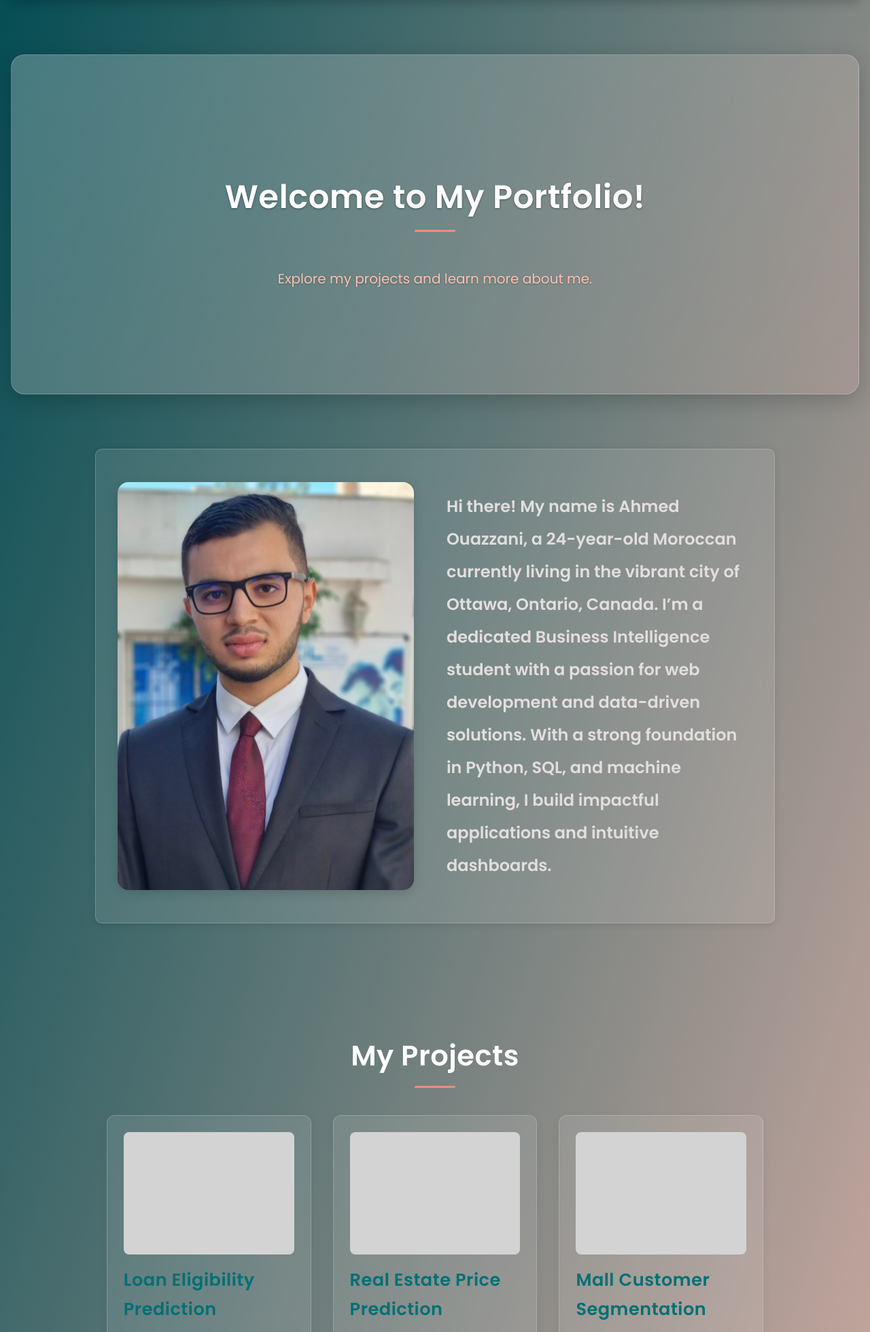
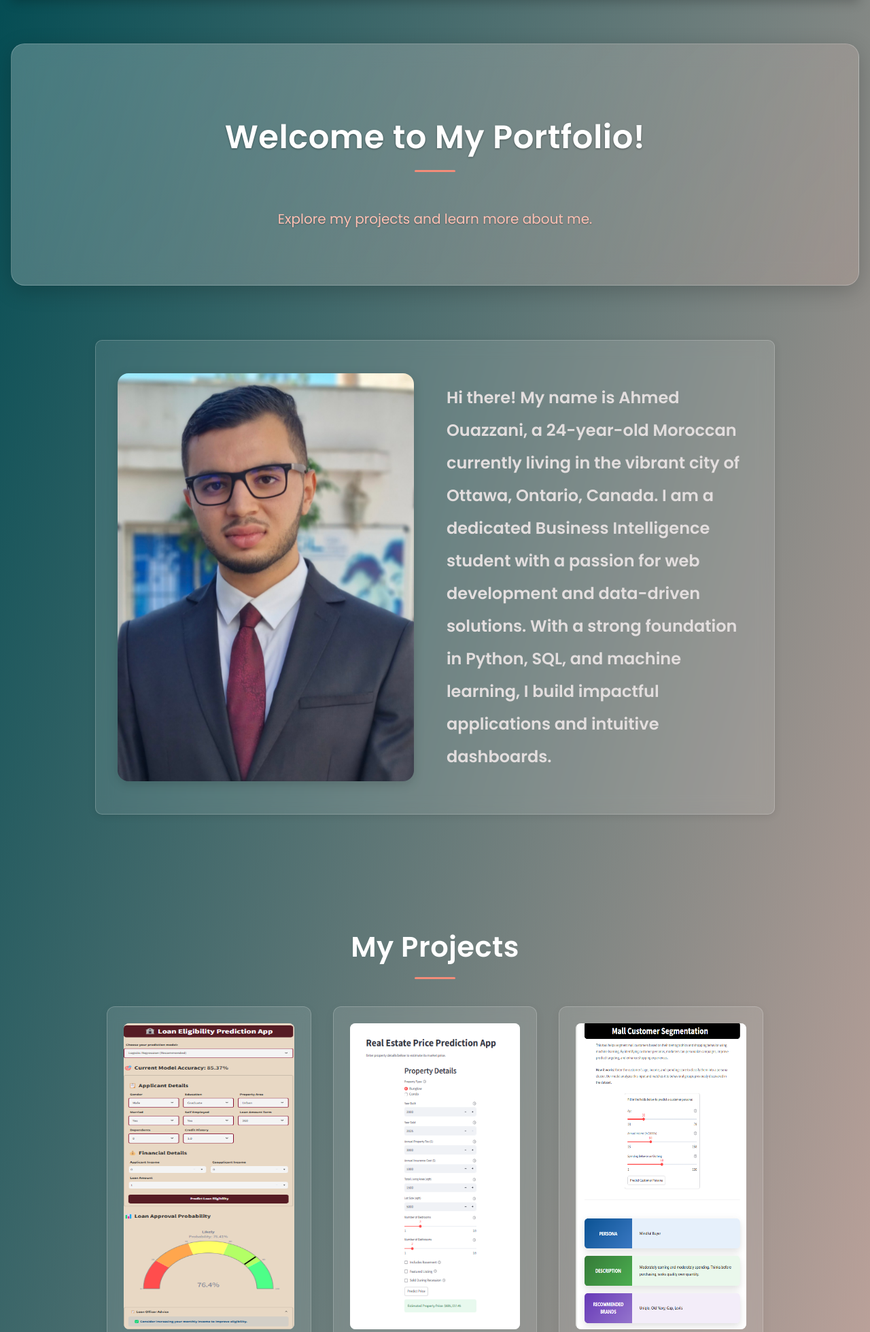
Before and after one commit to AhmedOT22/Portfolio, a Flask app: page / in a window 1280 px wide. Shown: the part 73-2032 px from the top of the page at 68% size. Run offline with Flask 3, Linux system fonts and the light colour scheme.

Commit message:
add images

```diff
--- a/static/css/style.css
+++ b/static/css/style.css
@@ -146,9 +146,8 @@ header {
 	background: linear-gradient(135deg, rgba(255,255,255,0.25), rgba(255,193,180,0.15));
 	box-shadow: 0 8px 32px rgba(0,0,0,0.2);
 	border: 1px solid rgba(255,255,255,0.2);
-	margin: 5rem auto 0;
-	height: 500px;
-	max-width: 1400px;
+	margin: 4rem auto 0;
+	max-width: 1800px;
 }
 #home h1 {
 	font-size: 3rem;
@@ -228,12 +227,17 @@ header {
 	transform: translateY(-8px);
 }
 .project-image-placeholder {
-	width: 100%;
-	height: 180px;
+	height: 450px;
 	background-color: #d3d3d3;
 	border-radius: 8px;
 	margin-bottom: 1rem;
 }
+
+.project-image-placeholder img {
+	border-radius: 8px;
+	object-fit: contain;
+}
+
 .project-description {
 	flex: 1;
 	display: flex;
@@ -289,7 +293,7 @@ header {
 	flex-direction: column;
 	align-items: center;
 	gap: 1rem;
-	max-width: 1600px;
+	max-width: 500px;
 	margin: 2rem auto 0;
 }
 #contact input,
--- a/templates/index.html
+++ b/templates/index.html
@@ -13,7 +13,7 @@
 	<div class="about-text">
 		<p>
 			Hi there! My name is Ahmed Ouazzani, a 24-year-old Moroccan currently living in the vibrant city of Ottawa, Ontario, Canada.
-			I’m a dedicated Business Intelligence student with a passion for web development and data-driven solutions.
+			I am a dedicated Business Intelligence student with a passion for web development and data-driven solutions.
 			With a strong foundation in Python, SQL, and machine learning, I build impactful applications and intuitive dashboards.
 		</p>
 	</div>
@@ -25,7 +25,7 @@
 		{% for project in projects %}
 		<div class="project-card">
 			{% if project.image %}
-			<img src="{{ url_for('static', filename='images/' ~ project.image) }}" alt="{{ project.title }}" class="project-image-placeholder">
+			<img src="{{ url_for('static', filename= project.image) }}" alt="{{ project.title }}" class="project-image-placeholder">
 			{% else %}
 			<div class="project-image-placeholder"></div>
 			{% endif %}
--- a/view.py
+++ b/view.py
@@ -8,6 +8,7 @@ def home():
 	projects = [
 		{
 			"title": "Loan Eligibility Prediction",
+			"image": "images/loan.png",
 			"description": (
 				"A real-time machine learning web app that predicts loan approval likelihood based on user inputs. "
 				"Implements Random Forest and Logistic Regression models, featuring an interactive form and dynamic gauge visualization built with Streamlit."
@@ -18,33 +19,36 @@ def home():
 		},
 		{
 			"title": "Real Estate Price Prediction",
+			"image": "images/realestate.png",
 			"description": (
 				"A regression-based machine learning app for predicting house prices based on property attributes. "
 				"Includes data preprocessing, EDA visualizations, and a Streamlit-based UI for interactive predictions."
 			),
 			"skills": "Python, Scikit-learn, Pandas, Streamlit, Matplotlib",
-			#"link": "https://example.com/real-estate",
-			#"github": "https://github.com/AhmedOT22/real-estate-price-predictor"
+			"link": "https://example.com/real-estate",
+			"github": "https://github.com/AhmedOT22/real-estate-price-predictor"
 		},
 		{
 			"title": "Mall Customer Segmentation",
+			"image": "images/mall.png",
 			"description": (
 				"A clustering project that segments mall customers by income and spending score using the K-Means algorithm. "
 				"Optimal cluster count determined using the Elbow Method and Silhouette Score. Includes a simple interactive dashboard in Streamlit."
 			),
 			"skills": "Python, Scikit-learn, Matplotlib, Streamlit",
-			#"link": "https://example.com/mall-segmentation",
-			#"github": "https://github.com/AhmedOT22/mall-customer-segmentation"
+			"link": "https://example.com/mall-segmentation",
+			"github": "https://github.com/AhmedOT22/mall-customer-segmentation"
 		},
 		{
 			"title": "UCLA Admission Prediction",
+			"image": "images/ucla.png",
 			"description": (
 				"A deep learning project that predicts graduate admission chances at UCLA based on GPA, GRE, TOEFL, SOP, and LOR scores. "
 				"The project includes explainability using SHAP values, an interactive input form, and visual feedback via Streamlit."
 			),
 			"skills": "Python, TensorFlow, Keras, SHAP, Streamlit",
-			#"link": "https://example.com/ucla-admissions",
-			#"github": "https://github.com/AhmedOT22/ucla-admission-predictor"
+			"link": "https://example.com/ucla-admissions",
+			"github": "https://github.com/AhmedOT22/ucla-admission-predictor"
 		},
 		{
 			"title": "Air Quality Forecasting",
```
Also changed, not shown: static/images/loan.png (added), static/images/mall.png (added), static/images/realestate.png (added), static/images/ucla.png (added).
